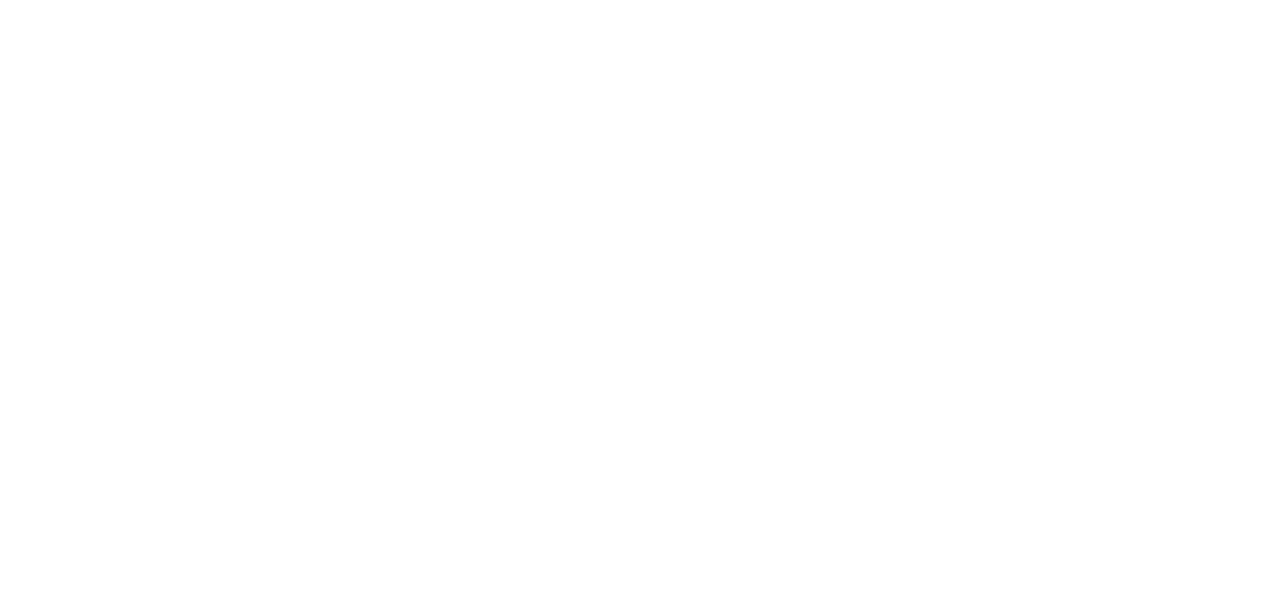
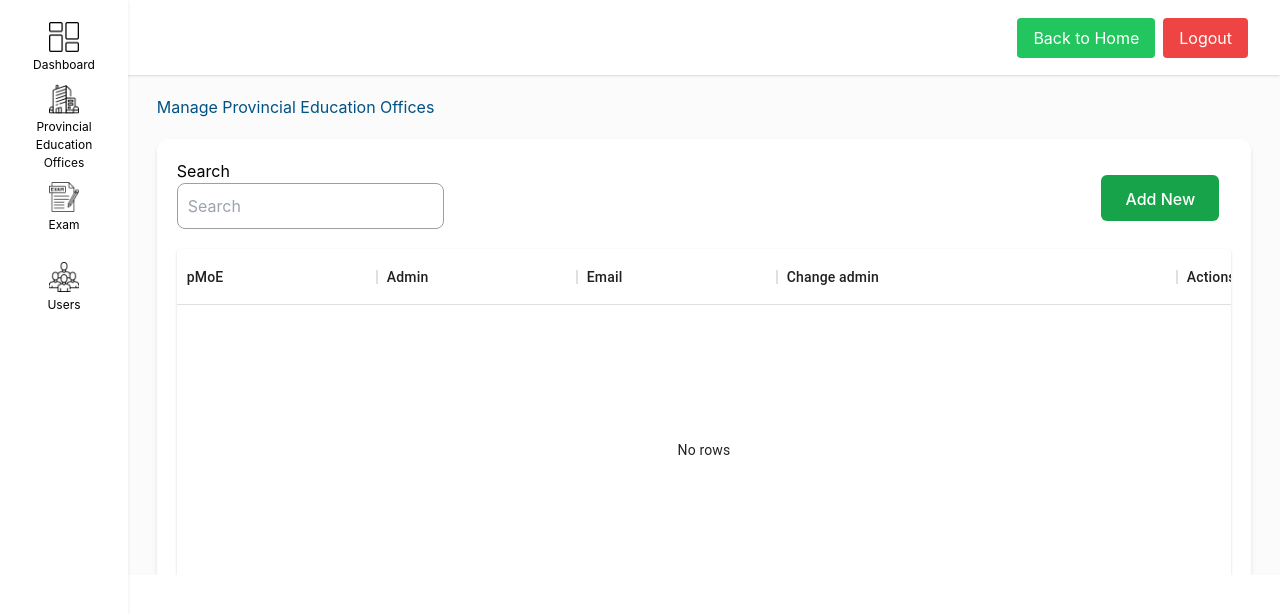
Before and after one commit to Dhananjaya1321/SmartEduWebFrontend, a React (Create React App) app: page /ministry-education-offices-admin/manage-provincial-education-offices in a window 1280 px wide. Before the commit this address had no page. Shown: the top 614 px of the page. Built offline with nearby package versions, Linux system fonts and the light colour scheme.

Commit message:
MoEProvincialEducationOffice was created

```diff
--- a/src/App.tsx
+++ b/src/App.tsx
@@ -23,6 +23,7 @@ import {ZMoEUser} from "./view/pages/ZEoM/ZMoEUser/ZMoEUser";
 import {TeachersAndUsers} from "./view/pages/school/TeachersAndUsers/TeachersAndUsers";
 import {SchoolUser} from "./view/pages/school/SchoolUser/SchoolUser";
 import {SchoolTeacher} from "./view/pages/school/SchoolTeacher/SchoolTeacher";
+import {MoEProvincialEducationOffice} from "./view/pages/MoE/MoEProvincialEducationOffice/MoEProvincialEducationOffice";
 
 
 function AppContent() {
@@ -54,6 +55,7 @@ function AppContent() {
             <Route path="/ministry-education-offices-admin" element={<MEoMAdminPage/>}>
                 <Route index element={<MEoMAdminDashboard/>}/>
                 <Route path="manage-users" element={<MoEUser/>}/>
+                <Route path="manage-provincial-education-offices" element={<MoEProvincialEducationOffice/>}/>
             </Route>
         </Routes>
     );
--- /dev/null
+++ b/src/view/pages/MoE/MoEProvincialEducationOffice/MoEProvincialEducationOffice.tsx
@@ -0,0 +1,158 @@
+import {DataGrid, GridColDef} from "@mui/x-data-grid";
+import {FooterSpace} from "../../../component/FooterSpace/FooterSpace";
+import {Footer} from "../../../component/Footer/Footer";
+import {Paper, Tooltip} from "@mui/material";
+import {FontAwesomeIcon} from "@fortawesome/react-fontawesome";
+import {faEye, faPen, faTrash} from "@fortawesome/free-solid-svg-icons";
+
+export const MoEProvincialEducationOffice = () => {
+    const columns: GridColDef[] = [
+        {
+            field: 'PMoE', headerName: 'pMoE', width: 200, renderCell: (params) => (
+                <Tooltip title={params.value}>
+                    <div
+                        style={{
+                            overflow: 'hidden',
+                            textOverflow: 'ellipsis',
+                            whiteSpace: 'nowrap',
+                            textAlign: 'start',
+                        }}
+                    >
+                        {params.value}
+                    </div>
+                </Tooltip>
+            ),
+        },
+        {
+            field: 'admin', headerName: 'Admin', width: 200, renderCell: (params) => (
+                <Tooltip title={params.value}>
+                    <div
+                        style={{
+                            overflow: 'hidden',
+                            textOverflow: 'ellipsis',
+                            whiteSpace: 'nowrap',
+                            textAlign: 'start',
+                        }}
+                    >
+                        {params.value}
+                    </div>
+                </Tooltip>
+            ),
+        },
+        {
+            field: 'email',
+            headerName: 'Email',
+            width: 200,
+            renderCell: (params) => {
+                const email = params.row.user?.email || 'N/A'; // Use optional chaining to safely access email
+                return (
+                    <Tooltip title={email}>
+                        <div
+                            style={{
+                                overflow: 'hidden',
+                                textOverflow: 'ellipsis',
+                                whiteSpace: 'nowrap',
+                                textAlign: 'start',
+                            }}
+                        >
+                            {email}
+                        </div>
+                    </Tooltip>
+                );
+            },
+        },
+        {
+            field: 'changeAdmin',
+            headerName: 'Change admin',
+            width: 400,
+            renderCell: (params) => (
+                <>
+                    <button
+                        className="rounded-xl w-[40px] h-[40px] text-orange-600 hover:bg-orange-100">
+                        <FontAwesomeIcon icon={faPen}/>
+                    </button>
+                </>
+            ),
+        },
+        {
+            field: 'actions',
+            headerName: 'Actions',
+            width: 400,
+            renderCell: (params) => (
+                <>
+                    <button
+                        className="rounded-xl w-[40px] h-[40px] text-green-600 hover:bg-green-100">
+                        <FontAwesomeIcon icon={faTrash}/>
+                    </button>
+                    <button
+                        className="rounded-xl w-[40px] h-[40px] text-blue-600 hover:bg-blue-100">
+                        <FontAwesomeIcon icon={faEye}/>
+                    </button>
+                </>
+            ),
+        },
+    ];
+
+    return (
+        <section className='h-max flex w-[95%] flex-col justify-center'>
+            <section className='text-[#005285] flex flex-row justify-start mt-5'>
+                <h3>Manage Provincial Education Offices</h3>
+            </section>
+            {/*url display section*/}
+            <section
+                className='bg-white flex flex-row flex-wrap items-center justify-center mt-5 p-5 rounded-xl shadow-md'>
+                <section className="flex flex-row justify-between items-center w-full mb-5">
+                    <div className="flex flex-col">
+                        <div className='flex flex-row'>
+                            <label className='text-black flex justify-start'>Search</label>
+                        </div>
+                        <input
+                            className={`text-input p-[7px]`}
+                            type={"text"}
+                            placeholder={"Search"}
+                            name={"Search"}
+                        ></input>
+                    </div>
+                    <button
+                        className={`h-[46px] bg-green-600 px-6 py-3 rounded-md text-white font-medium mx-3 mt-2`}
+                    >
+                        Add New
+                    </button>
+
+                </section>
+                {/*searching and add new button*/}
+                <Paper sx={{height: 400, width: '100%'}}>
+                    <DataGrid
+                        rows={[]}
+                        columns={columns}
+                        pagination
+                        pageSizeOptions={[5, 10]}
+                        // checkboxSelection
+                        sx={{
+                            border: 0,
+                            '& .MuiDataGrid-row:hover': {
+                                backgroundColor: 'inherit' // Removes hover effect
+                            },
+                            '& .MuiDataGrid-cell:focus-within': {
+                                outline: 'none', // Removes focus outline on edit mode
+                            }
+                        }}
+                        disableRowSelectionOnClick
+                        disableColumnMenu
+                        getRowId={(row) => row.id}
+                        /*paginationModel={paginationModel}
+                        rowCount={totalElements} // Total number of rows
+                        paginationMode="server" // Use server-side pagination
+                        onPaginationModelChange={(newPagination) => {
+                            setPaginationModel(newPagination);
+                            fetchAllCustomers(newPagination.page, newPagination.pageSize).then(r => {
+                            });
+                        }}*/
+                    />
+                </Paper>
+            </section>
+            <FooterSpace/>
+            <Footer/>
+        </section>
+    );
+};
```
